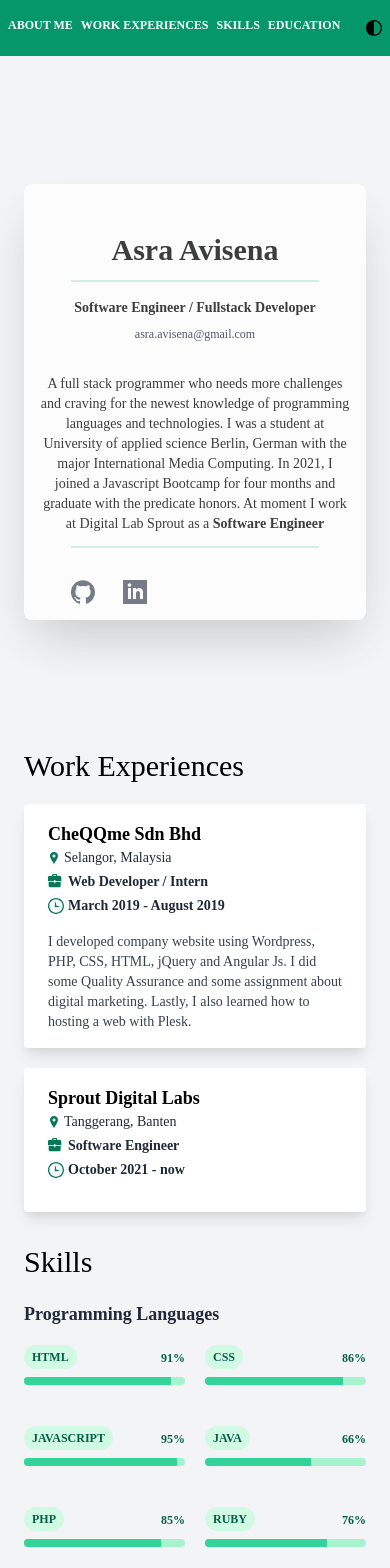
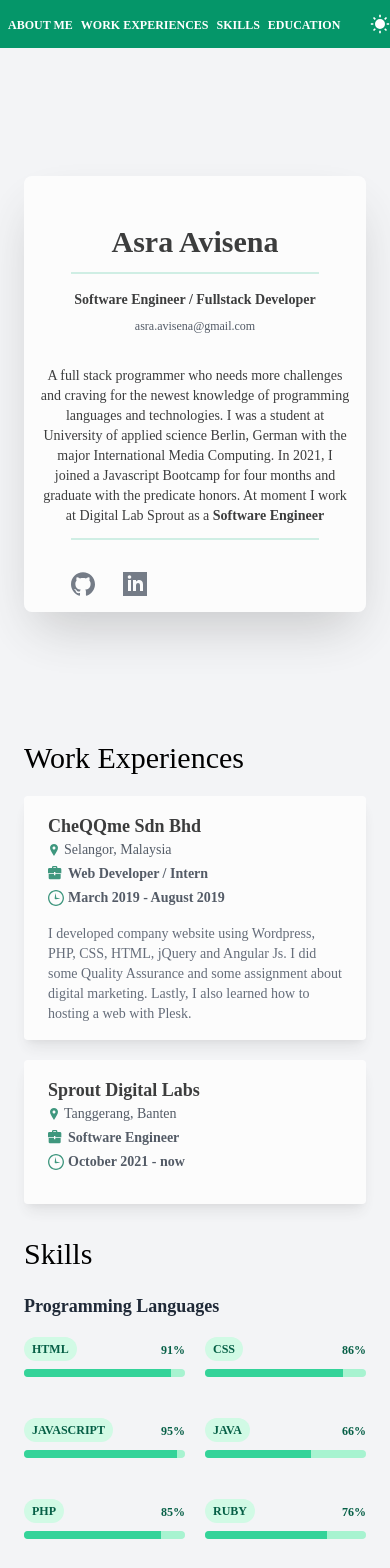
Before and after one commit to asraavisena/asraaavisena-cv, a React (Create React App) app: page / in a window 390 px wide. Shown: the top 1568 px of the page. Built offline with nearby package versions, Linux system fonts and the light colour scheme; a web font is replaced by a local one.

Commit message:
change icon for switch theme

```diff
--- a/src/components/Navbar/Navbar.js
+++ b/src/components/Navbar/Navbar.js
@@ -1,5 +1,6 @@
 import React from "react";
 import { ThemeContext } from "../ThemeContext/ThemeContext";
+import { RiMoonClearFill, RiSunFill } from "react-icons/ri";
 
 export default function Navbar() {
   const { theme, setTheme } = React.useContext(ThemeContext);
@@ -50,28 +51,18 @@ export default function Navbar() {
           </a>
         </li> */}
         </ul>
-        <div className="transition duration-500 ease-in-out rounded-full p-2">
+        <div className="transition duration-500 ease-in-out rounded-full flex items-center cursor-pointer">
           {theme === "dark" ? (
-            <p className="text-white uppercase font-bold hover:text-green-300 hover:underline font-navbar ">
-              <svg
+            <p className="text-white text-xl uppercase font-bold hover:text-green-300 hover:underline font-navbar ">
+              <RiMoonClearFill
                 onClick={() => setTheme(theme === "dark" ? "light" : "dark")}
-                className="h-4 fill-current "
-                xmlns="http://www.w3.org/2000/svg"
-                viewBox="0 0 24 24"
-              >
-                <path d="M0 12c0 6.627 5.373 12 12 12s12-5.373 12-12-5.373-12-12-12-12 5.373-12 12zm2 0c0-5.514 4.486-10 10-10v20c-5.514 0-10-4.486-10-10z" />
-              </svg>
+              />
             </p>
           ) : (
-            <p className="text-black uppercase font-bold hover:text-green-300 hover:underline font-navbar">
-              <svg
+            <p className="text-white text-xl uppercase font-bold hover:text-green-300 hover:underline font-navbar">
+              <RiSunFill
                 onClick={() => setTheme(theme === "dark" ? "light" : "dark")}
-                className="h-4 fill-current "
-                xmlns="http://www.w3.org/2000/svg"
-                viewBox="0 0 24 24"
-              >
-                <path d="M12 2c5.514 0 10 4.486 10 10s-4.486 10-10 10v-20zm0-2c-6.627 0-12 5.373-12 12s5.373 12 12 12 12-5.373 12-12-5.373-12-12-12z" />
-              </svg>
+              />
             </p>
           )}
         </div>
--- a/src/components/WorkExperience/WorkExperience.js
+++ b/src/components/WorkExperience/WorkExperience.js
@@ -2,14 +2,14 @@ import React from "react";
 
 export default function WorkExperience(props) {
   return (
-    <div className="max-w-full rounded overflow-hidden shadow-lg bg-white dark:bg-gray-400 lg:mb-0 mb-5">
+    <div className="max-w-full rounded overflow-hidden shadow-lg bg-white opacity-75 lg:mb-0 mb-5">
       <div className="px-6 py-4">
         <div className="lg:mb-2 mb-1">
-          <p className="font-bold flex text-lg lg:text-xl items-center justify-start lg:justify-center dark:text-gray-200">
+          <p className="font-bold flex text-lg lg:text-xl items-center justify-start lg:justify-center">
             {props.workExperience.name}
           </p>
 
-          <p className="text-gray-800 dark:text-gray-100 text-sm lg:text-sm flex items-center justify-start">
+          <p className="text-gray-800 text-sm lg:text-sm flex items-center justify-start">
             <svg
               className="h-3 fill-current text-green-700 pr-1"
               xmlns="http://www.w3.org/2000/svg"
@@ -21,7 +21,7 @@ export default function WorkExperience(props) {
           </p>
         </div>
         <div className="lg:mb-2 mb-4">
-          <p className="text-gray-800 dark:text-gray-100 text-sm lg:text-base font-semibold flex items-center justify-start lg:mb-0 mb-1">
+          <p className="text-gray-800 text-sm lg:text-base font-semibold flex items-center justify-start lg:mb-0 mb-1">
             <svg
               className="h-4 fill-current text-green-700 pr-1"
               xmlns="http://www.w3.org/2000/svg"
@@ -31,7 +31,7 @@ export default function WorkExperience(props) {
             </svg>
             {props.workExperience.title}
           </p>
-          <p className="text-gray-800 dark:text-gray-100 text-sm lg:text-base font-semibold flex items-center justify-start">
+          <p className="text-gray-800 text-sm lg:text-base font-semibold flex items-center justify-start">
             <svg
               className="h-4 fill-current text-green-700 pr-1"
               xmlns="http://www.w3.org/2000/svg"
@@ -43,7 +43,7 @@ export default function WorkExperience(props) {
           </p>
         </div>
         <div className="">
-          <p className="text-gray-700 dark:text-gray-100 text-sm">
+          <p className="text-gray-700 text-sm">
             {props.workExperience.responsibles}
           </p>
         </div>
```
